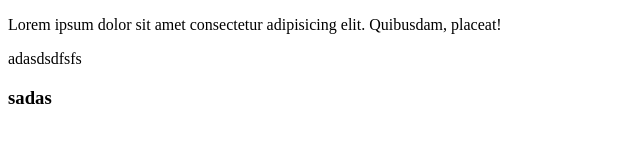
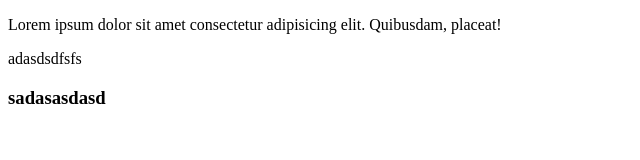
Before and after one commit to djubei/project, a plain HTML site: page index.html in a window 1280 px wide. Shown: the full height of the page, 0-640 px from the left. Drawn offline with Linux system fonts and the light colour scheme.

Commit message:
asdasdasd

```diff
--- a/index.html
+++ b/index.html
@@ -10,7 +10,7 @@
 <body>
 	<p>Lorem ipsum dolor sit amet consectetur adipisicing elit. Quibusdam, placeat!</p>
 	<p>adasdsdfsfs</p>
-	<h3>sadas</h3>
+	<h3>sadasasdasd</h3>
 	<script src="js/script1.js"></script>
 	<!-- <script>
 		alert(1);
```
